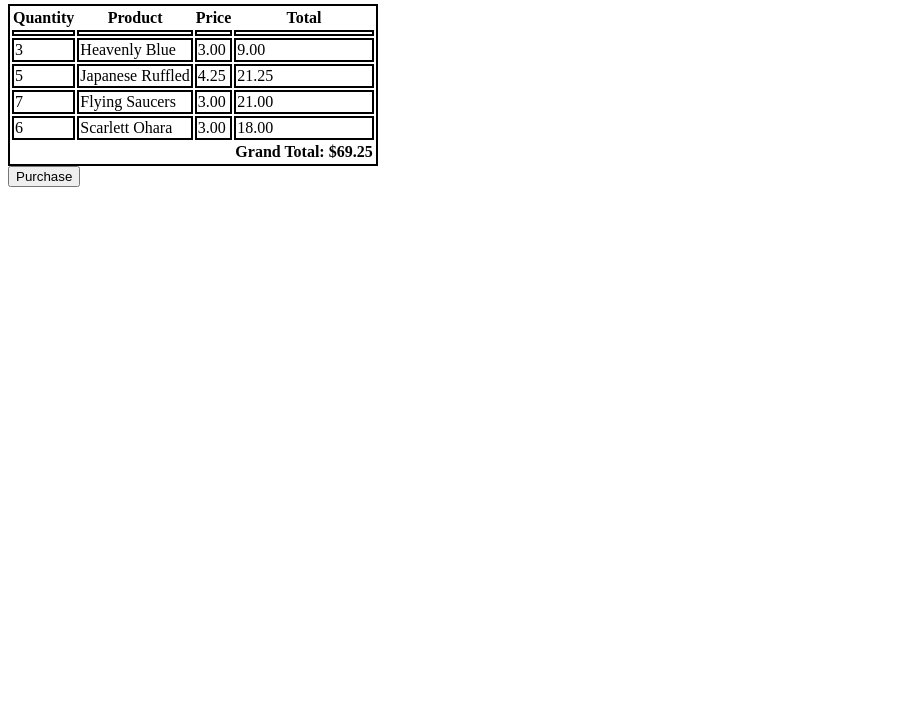
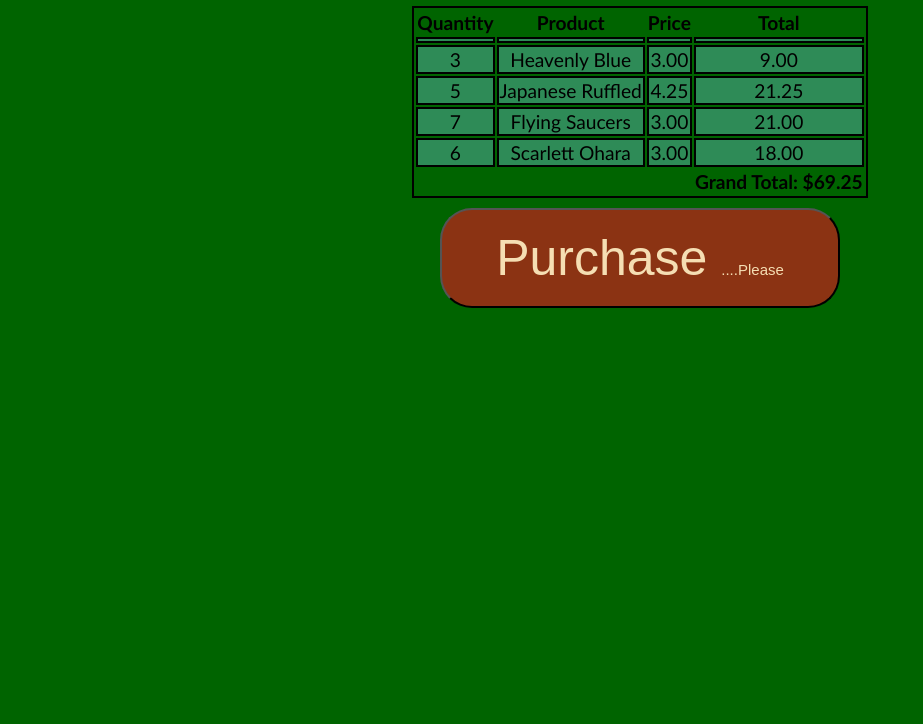
Before and after one commit to dizzyjaguar/e-commerce, a plain HTML site: page shopping-cart/index.html in a window 1280 px wide. Shown: the part 76-800 px from the top of the page, without its empty margins (0-923 px from the left). Drawn offline with Linux system fonts and the light colour scheme.

Commit message:
add css to shopping cart

```diff
--- a/shopping-cart/index.html
+++ b/shopping-cart/index.html
@@ -12,6 +12,7 @@
         <h1>Shopping Cart</h1>
     </header>
     <main>
+        <div class="table-div">
             <table>
                 <thead>
                     <tr id="table-header">
@@ -38,7 +39,10 @@
                     </tr>
                 </tfoot>
             </table>
-        <button>Purchase</button>
+        </div>
+        <div class="purchase-button">
+            <button>Purchase <span>....Please</span></button>
+        </div>
         <script type="module" src="shopping-cart.js"></script>
     </main>
 
--- a/shopping-cart/shopping-cart.css
+++ b/shopping-cart/shopping-cart.css
@@ -1,5 +1,17 @@
+body {
+    background-color: darkgreen;
+    font-family: 'Trebuchet MS', 'Lucida Sans Unicode', 'Lucida Grande', 'Lucida Sans', Arial, sans-serif;
+}
+
+h1 {
+    text-align: center;
+    text-decoration: underline;
+}
 
 table {
+    text-align: center;
+    margin: 0 auto;
+    font-size: larger;
     border: 2px solid black;
 }
 
@@ -9,4 +21,33 @@ tr {
 
 td {
     border: 2px solid black;
+    background-color: seagreen;
 }
+
+button {
+    margin: 10px;
+    background-color: rgb(139, 51, 19);
+    width: 400px;
+    height: 100px;
+    border-radius: 2rem;
+    font-size: 50px;
+    color: wheat;
+}
+
+button:hover {
+    cursor: pointer;
+    background-color: rgb(114, 18, 16);
+}
+
+span {
+    font-size: 30%;
+}
+
+.table-div {
+    margin: 0 auto;
+}
+
+.purchase-button {
+    height: auto;
+    text-align: center;
+}
```
Lines whose indentation alone changed are shown as unchanged.
